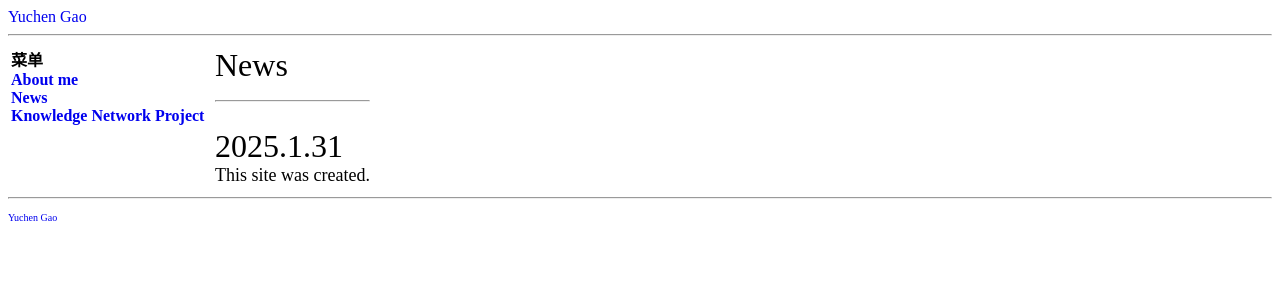
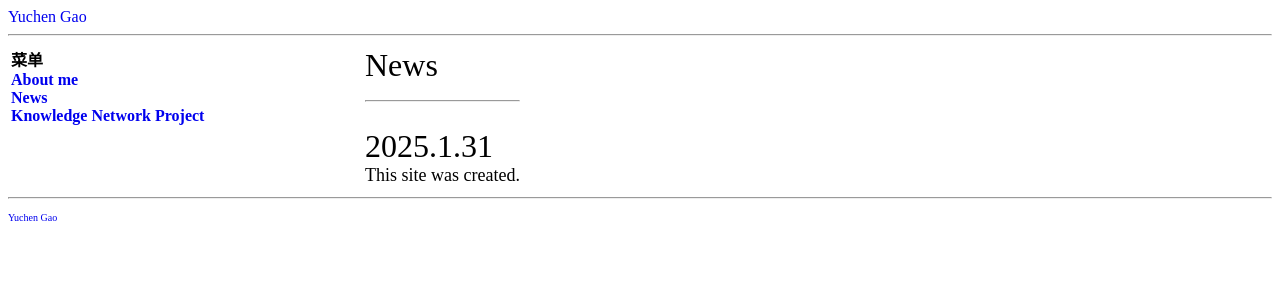
Before and after one commit to GYC1999/GYC1999.github.io, a Jekyll site: the page built from index.html, in a window 1280 px wide. Shown: the top 300 px of the page. Built offline with Jekyll 4.4.1, drawn with Linux system fonts in a browser that asks for light colours.

Commit message:
Update default.html

```diff
--- a/_layouts/default.html
+++ b/_layouts/default.html
@@ -8,14 +8,14 @@
 
   <body>
 
-    <div class="header" style="background-color:EEEEEE">
+    <div class="header" style="color:#EEEEEE">
       <a href="index.html"><font size="3">Yuchen Gao</font></a>
     </div>
     <hr>
 
     <div class="page-content">
       <table border="0">
-        <td valign=top style="background-color:AAAAAA;width:200px;">
+        <td valign=top style="bgcolor:#AAAAAA;width:350px;">
           <b>菜单<b><br>
           <a href="About_me.html">About me</a><br>
           <a href="About_me.html">News</a><br>
@@ -27,7 +27,7 @@
       </table>
     </div>
     <hr>
-    <div class="header" style="background-color:EEEEEE">
+    <div class="header" style="bgcolor:#EEEEEE">
       <a href="index.html"><font size="1">Yuchen Gao</font></a>
     </div>
 
```
